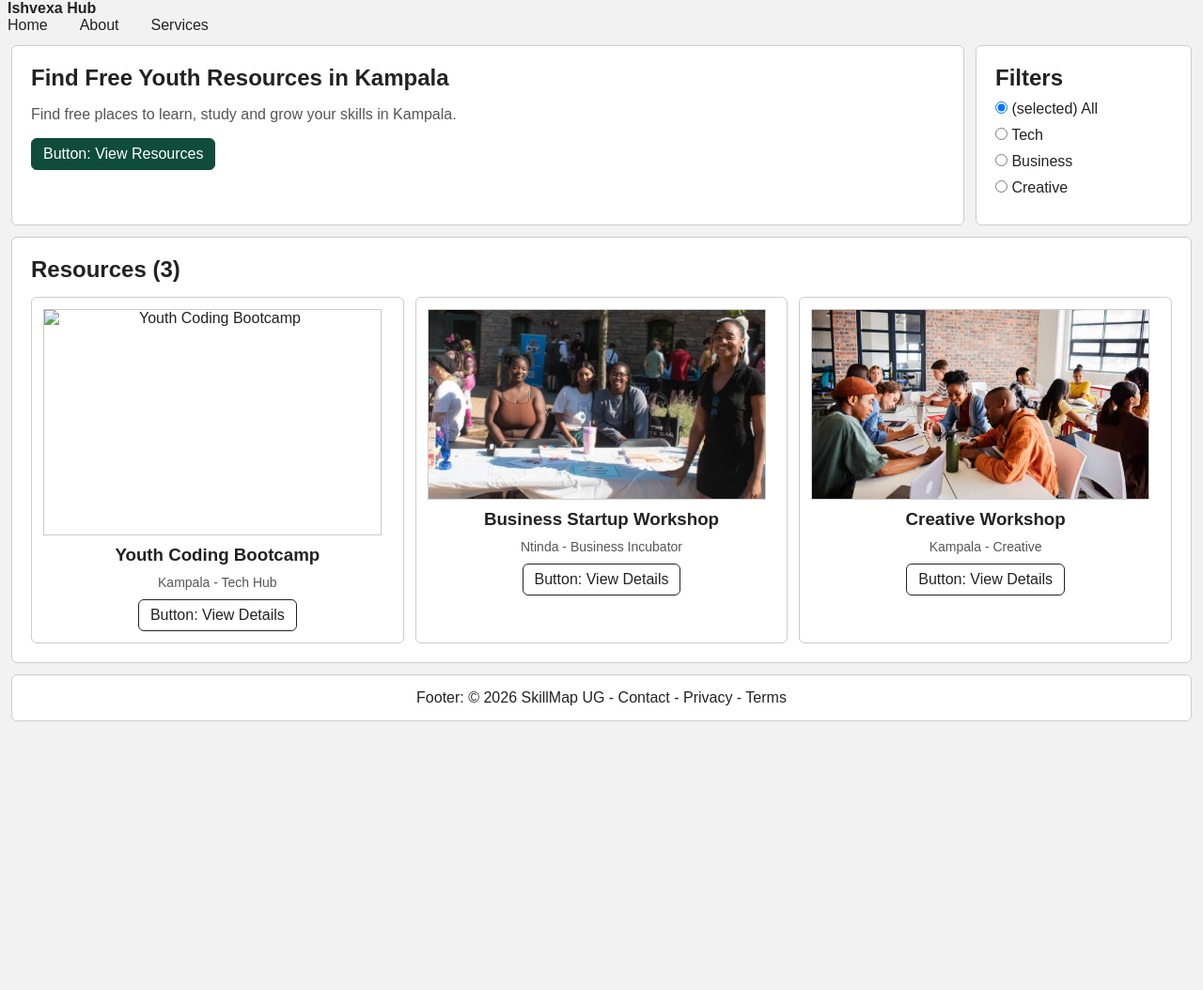
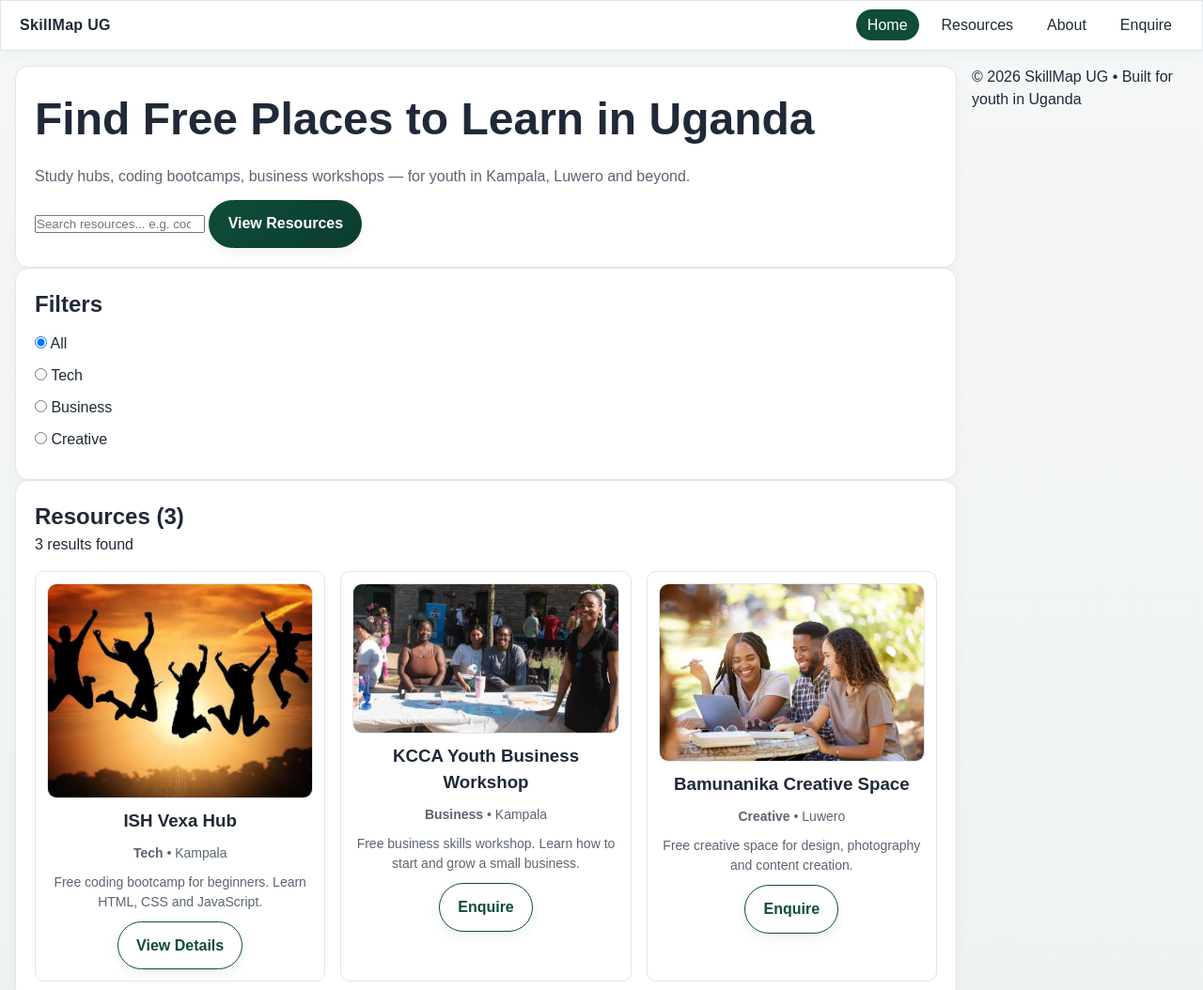
Before and after one commit to sempereza/skillmap-ug, a plain HTML site: page index.html in a window 1280 px wide. Shown: the top 1054 px of the page at 94% size. Before the commit the page ends 800 px from the top, so only its background shows below. Drawn offline with Linux system fonts and the light colour scheme.

Commit message:
Week 3: Add working search and filter for resources

```diff
--- a/index.html
+++ b/index.html
@@ -3,113 +3,87 @@
 <head>
 <meta charset="UTF-8">
 <meta name="viewport" content="width=device-width, initial-scale=1.0">
-  <title>SkillMap UG - Free Youth Resources in Kampala</title>
+<title>SkillMap UG - Free Youth Resources</title>
 <link rel="stylesheet" href="style.css">
 </head>
 <body>
-
-  <header>
-  <nav class="nav" aria-label="Main navigation">
-    <a href="index.html" class="logo">Ishvexa Hub</a>
-
-    <button class="menu-btn"
-  aria-expanded="false"
-  aria-controls="main-menu"
-  aria-label="Open menu">☰ Menu</button>
-
+  <header class="header">
+    <a href="index.html" class="logo">SkillMap UG</a>
+    <button class="menu-btn" aria-expanded="false" aria-controls="main-menu">Menu</button>
+    <nav class="nav" aria-label="Main Navigation">
       <ul id="main-menu">
-      <li><a href="index.html" aria-current="page">Home</a></li>
+        <li><a href="index.html" class="active" aria-current="page">Home</a></li>
+        <li><a href="index.html#resources">Resources</a></li>
         <li><a href="about.html">About</a></li>
-      <li><a href="services.html">Services</a></li>
+        <li><a href="enquire.html">Enquire</a></li>
       </ul>
     </nav>
   </header>
+
 <div class="page">
+  <main>
     <section class="hero">
-      <h1>Find Free Youth Resources in Kampala</h1>
-      <p>Find free places to learn, study and grow your skills in Kampala.</p>
+      <h1>Find Free Places to Learn in Uganda</h1>
+      <p>Study hubs, coding bootcamps, business workshops — for youth in Kampala, Luwero and beyond.</p>
 
-      <!-- From wireframe2 - search -->
-      <label class="search">
-        <input type="search" placeholder="Search resources...">
-      </label>
+      <input type="search" id="search-input" placeholder="Search resources... e.g. coding">
 
-      <!-- From wireframe2 - filter pills on mobile -->
       <div class="pills">
-        <button class="pill active">All</button>
-        <button class="pill">Tech</button>
-        <button class="pill">Business</button>
-        <button class="pill">Creative</button>
+        <button class="pill active" data-filter="all">All</button>
+        <button class="pill" data-filter="tech">Tech</button>
+        <button class="pill" data-filter="business">Business</button>
+        <button class="pill" data-filter="creative">Creative</button>
       </div>
 
-      <a href="#resources" class="btn btn-main">Button: View Resources</a>
+      <a href="#resources" class="btn btn-main">View Resources</a>
     </section>
 
     <aside class="filters">
       <h2>Filters</h2>
-      <label><input type="radio" name="filter" checked> (selected) All</label>
-      <label><input type="radio" name="filter"> Tech</label>
-      <label><input type="radio" name="filter"> Business</label>
-      <label><input type="radio" name="filter"> Creative</label>
+      <label><input type="radio" name="filter" value="all" checked> All</label>
+      <label><input type="radio" name="filter" value="tech"> Tech</label>
+      <label><input type="radio" name="filter" value="business"> Business</label>
+      <label><input type="radio" name="filter" value="creative"> Creative</label>
     </aside>
 
     <section class="resources" id="resources">
       <h2>Resources (3)</h2>
+      <p id="result-count">3 results found</p>
+      <p id="no-results" hidden>No resources found. Try another filter or clear search.</p>
+
       <div class="cards">
-        <article class="card">
-          <img
-            src="SkillMap-UG/assets/images/workshop.(jpeg)"
-            srcset="SkillMap-UG/assets/images/workshop.(jpeg) 360w, SkillMap-UG/assets/images/workshop.(jpeg) 768w, SkillMap-UG/assets/images/workshop.(jpeg) 1440w"
-            sizes="(max-width: 480px) 360px, (max-width: 768px) 768px, 1440px"
-            width="360"
-            height="240"
-            alt="Youth Coding Bootcamp">
-          <h3>Youth Coding Bootcamp</h3>
-          <p>Kampala - Tech Hub</p>
-          <a href="resources/ishvexa-hub.html" class="btn">Button: View Details</a>
+        <article class="card" data-category="tech">
+          <img src="assets/ishvexa.jpg" alt="ISH Vexa Hub">
+          <h3>ISH Vexa Hub</h3>
+          <p><strong>Tech</strong> • Kampala</p>
+          <p>Free coding bootcamp for beginners. Learn HTML, CSS and JavaScript.</p>
+          <a href="resources/ishvexa-hub.html" class="btn">View Details</a>
         </article>
 
-        <article class="card">
-          <img
-            src="SkillMap-UG/assets/images/businessskills.jpg"
-            srcset="SkillMap-UG/assets/images/businessskills.jpg 360w, SkillMap-UG/assets/images/businessskills.jpg 768w, SkillMap-UG/assets/images/businessskills.jpg 1440w"
-            sizes="(max-width: 480px) 360px, (max-width: 768px) 768px, 1440px"
-            width="360"
-            height="240"
-            alt="Business Startup Workshop">
-          <h3>Business Startup Workshop</h3>
-          <p>Ntinda - Business Incubator</p>
-          <a href="resources/ishvexa-hub.html" class="btn">Button: View Details</a>
+        <article class="card" data-category="business">
+          <img src="assets/business.jpg" alt="Business Workshop">
+          <h3>KCCA Youth Business Workshop</h3>
+          <p><strong>Business</strong> • Kampala</p>
+          <p>Free business skills workshop. Learn how to start and grow a small business.</p>
+          <a href="enquire.html" class="btn">Enquire</a>
         </article>
 
-        <article class="card">
-          <img
-            src="SkillMap-UG/assets/images/bootcamp.jpeg"
-            srcset="SkillMap-UG/assets/images/bootcamp.jpeg 360w, SkillMap-UG/assets/images/bootcamp.jpeg 768w, SkillMap-UG/assets/images/bootcamp.jpeg 1440w"
-            sizes="(max-width: 480px) 360px, (max-width: 768px) 768px, 1440px"
-            width="360"
-            height="240"
-            alt="Creative Workshop">
-          <h3>Creative Workshop</h3>
-          <p>Kampala - Creative</p>
-          <a href="resources/ishvexa-hub.html" class="btn">Button: View Details</a>
+        <article class="card" data-category="creative">
+          <img src="assets/creative.jpg" alt="Creative Hub">
+          <h3>Bamunanika Creative Space</h3>
+          <p><strong>Creative</strong> • Luwero</p>
+          <p>Free creative space for design, photography and content creation.</p>
+          <a href="enquire.html" class="btn">Enquire</a>
         </article>
       </div>
     </section>
+  </main>
 
-    <footer class="footer">
-      <p>Footer: © 2026 SkillMap UG - Contact - Privacy - Terms</p>
+  <footer>
+    <p>© 2026 SkillMap UG • Built for youth in Uganda</p>
   </footer>
+
 </div>
-
-  <!-- From wireframe2 - bottom nav only shows on phone -->
-  <nav class="bottom-nav" aria-label="Mobile navigation">
-    <a href="index.html" class="active">⌂ Home</a>
-    <a href="#resources">🔖 Saved</a>
-    <a href="enquire.html">👤 Profile</a>
-  </nav>
-  </nav>
-
 <script src="script.js"></script>
 </body>
 </html>
--- a/script.js
+++ b/script.js
@@ -1,19 +1,69 @@
-const btn = document.querySelector('.menu-btn');
-const menu = document.getElementById('main-menu');
+// --- Week 2: Mobile Menu ---
+const menuBtn = document.querySelector(".menu-btn");
+const menu = document.getElementById("main-menu");
 
-if(btn && menu){
-  btn.addEventListener('click', () => {
-    const isOpen = menu.classList.toggle('open');
-    btn.setAttribute('aria-expanded', isOpen);
-    btn.setAttribute('aria-label', isOpen ? 'Close menu' : 'Open menu');
-    if(isOpen) menu.querySelector('a').focus();
+if (menuBtn && menu) {
+  menuBtn.addEventListener("click", () => {
+    const isOpen = menu.classList.toggle("open");
+    menuBtn.setAttribute("aria-expanded", isOpen);
   });
 
-  document.addEventListener('keydown', (e) => {
-    if(e.key === 'Escape' && menu.classList.contains('open')){
-      menu.classList.remove('open');
-      btn.setAttribute('aria-expanded', 'false');
-      btn.focus();
+  document.addEventListener("keydown", (e) => {
+    if (e.key === "Escape") {
+      menu.classList.remove("open");
+      menuBtn.setAttribute("aria-expanded", "false");
+      menuBtn.focus();
     }
   });
 }
+
+// --- Week 3: Search + Filter ---
+const searchInput = document.getElementById("search-input");
+const cards = document.querySelectorAll(".card");
+const resultCount = document.getElementById("result-count");
+const noResults = document.getElementById("no-results");
+const pills = document.querySelectorAll(".pill");
+const radios = document.querySelectorAll('input[name="filter"]');
+
+let activeFilter = "all";
+
+function applyFilters() {
+  const query = searchInput ? searchInput.value.toLowerCase().trim() : "";
+  let visibleCount = 0;
+
+  cards.forEach((card) => {
+    const category = card.dataset.category;
+    const text = card.textContent.toLowerCase();
+    const matchesFilter = activeFilter === "all" || category === activeFilter;
+    const matchesSearch = text.includes(query);
+
+    if (matchesFilter && matchesSearch) {
+      card.style.display = "";
+      visibleCount++;
+    } else {
+      card.style.display = "none";
+    }
+  });
+
+  if (resultCount) resultCount.textContent = visibleCount + " results found";
+  if (noResults) noResults.hidden = visibleCount !== 0;
+}
+
+function setFilter(filter) {
+  activeFilter = filter;
+  pills.forEach((p) => p.classList.toggle("active", p.dataset.filter === filter));
+  radios.forEach((r) => { r.checked = r.value === filter; });
+  applyFilters();
+}
+
+pills.forEach((pill) => {
+  pill.addEventListener("click", () => setFilter(pill.dataset.filter));
+});
+
+radios.forEach((radio) => {
+  radio.addEventListener("change", () => setFilter(radio.value));
+});
+
+if (searchInput) searchInput.addEventListener("input", applyFilters);
+
+applyFilters();
--- a/style.css
+++ b/style.css
@@ -1,116 +1,262 @@
-/* SkillMap UG - Week 2 - wireframe1 desktop + wireframe2 mobile */
+/* SkillMap UG - wireframe desktop + mobile */
 :root {
   --main: #0f4c3a;
+  --main-dark: #0b3d30;
   --light: #eef5f1;
-  --bg: #f2f2f2;
+  --bg: #f3f4f6;
   --white: #fff;
-  --text: #222;
-  --line: #ccc;
+  --text: #1f2937;
+  --muted: #5a6472;
+  --line: #dfe5ea;
   --font: Arial, sans-serif;
-  --gap: 12px;
+  --gap: 16px;
   --padding: 20px;
-  --radius: 6px;
-  --border: 1px solid var(--line);
+  --radius: 14px;
+  --radius-sm: 10px;
   --focus: 2px solid #ff8c00;
 }
 
 * { margin: 0; padding: 0; box-sizing: border-box; }
-body { font-family: var(--font); background: var(--bg); color: var(--text); }
+body {
+  font-family: var(--font);
+  background: linear-gradient(180deg, #f6f7f8 0%, #edf3ef 100%);
+  color: var(--text);
+  line-height: 1.5;
+}
+a { text-decoration: none; }
 a:focus, button:focus, input:focus { outline: var(--focus); outline-offset: 2px; }
+img { max-width: 100%; height: auto; display: block; }
 
-/* Desktop header - wireframe1 */
 .header {
   background: var(--white);
-  border: var(--border);
-  padding: 12px var(--padding);
+  border: 1px solid var(--line);
+  box-shadow: 0 4px 16px rgba(15, 76, 58, 0.05);
+  position: sticky;
+  top: 0;
+  z-index: 30;
+  padding: 14px var(--padding);
   display: flex;
   justify-content: space-between;
   align-items: center;
   max-width: 1440px;
   margin: 0 auto;
 }
-.logo { font-weight: bold; text-decoration: none; color: var(--text); }
-.nav ul { list-style: none; display: flex; gap: 18px; }
-.nav a { text-decoration: none; color: var(--text); padding: 6px 8px; }
-.nav a.active { background: var(--main); color: white; border-radius: var(--radius); }
-.menu-btn { display: none; background: none; border: none; font-size: 22px; }
+.logo {
+  font-weight: 700;
+  color: var(--text);
+  letter-spacing: 0.02em;
+}
+.nav ul {
+  list-style: none;
+  display: flex;
+  gap: 12px;
+  align-items: center;
+}
+.nav a {
+  color: var(--text);
+  padding: 8px 12px;
+  border-radius: 999px;
+  transition: 0.2s ease;
+}
+.nav a:hover,
+.nav a:focus-visible {
+  background: var(--light);
+  color: var(--main);
+}
+.nav a.active {
+  background: var(--main);
+  color: var(--white);
+}
+.menu-btn {
+  display: none;
+  background: var(--white);
+  border: 1px solid var(--line);
+  color: var(--text);
+  font-size: 22px;
+  border-radius: 10px;
+  padding: 8px 12px;
+  cursor: pointer;
+}
 
-/* Desktop layout - wireframe1 */
 .page {
-  max-width: 1440px; margin: 0 auto; padding: var(--gap);
+  max-width: 1440px;
+  margin: 0 auto;
+  padding: var(--gap);
   display: grid;
   grid-template-columns: 1fr 230px;
   grid-template-areas: "hero filters" "resources resources" "footer footer";
   gap: var(--gap);
 }
-.hero { grid-area: hero; background: var(--white); border: var(--border); padding: var(--padding); border-radius: var(--radius); }
-.hero p { margin: 12px 0; line-height: 1.6; color: #555; }
-.filters { grid-area: filters; background: var(--white); border: var(--border); padding: var(--padding); border-radius: var(--radius); }
-.filters label { display: block; margin: 10px 0; }
-.resources { grid-area: resources; background: var(--white); border: var(--border); padding: var(--padding); border-radius: var(--radius); }
-.cards { display: grid; grid-template-columns: 1fr 1fr 1fr; gap: var(--gap); margin-top: 15px; }
-.card { border: var(--border); padding: 12px; text-align: center; border-radius: var(--radius); }
-.card img { max-width: 100%; height: auto; display: block; border: var(--border); margin-bottom: 10px; }
-.card p { margin: 10px 0; color: #555; font-size: 14px; }
-.btn { display: inline-block; border: 1px solid var(--text); padding: 7px 12px; text-decoration: none; color: var(--text); background: var(--white); border-radius: var(--radius); }
-.btn-main { background: var(--main); color: white; border-color: var(--main); }
-.footer { grid-area: footer; background: var(--white); border: var(--border); text-align: center; padding: 15px; border-radius: var(--radius); }
+.hero,
+.filters,
+.resources,
+.footer {
+  background: var(--white);
+  border: 1px solid var(--line);
+  border-radius: var(--radius);
+  box-shadow: 0 4px 14px rgba(17, 24, 39, 0.03);
+}
+.hero { grid-area: hero; padding: var(--padding); }
+.hero h1 { margin-bottom: 10px; font-size: clamp(2rem, 4vw, 3rem); }
+.hero p { margin: 12px 0; color: var(--muted); line-height: 1.6; }
+.filters {
+  grid-area: filters;
+  padding: var(--padding);
+}
+.filters h2 { margin-bottom: 12px; }
+.filters label {
+  display: block;
+  margin: 10px 0;
+  color: var(--text);
+}
+.resources {
+  grid-area: resources;
+  padding: var(--padding);
+}
+.cards {
+  display: grid;
+  grid-template-columns: repeat(3, minmax(0, 1fr));
+  gap: var(--gap);
+  margin-top: 16px;
+}
+.card {
+  border: 1px solid var(--line);
+  background: #fff;
+  border-radius: var(--radius-sm);
+  padding: 12px;
+  text-align: center;
+}
+.card img {
+  border-radius: 10px;
+  border: 1px solid var(--line);
+  margin: 0 auto 10px;
+}
+.card h3 { margin-bottom: 8px; }
+.card p { margin: 10px 0; color: var(--muted); font-size: 14px; }
 
-/* Search + pills - hidden on desktop, shown on phone (wireframe2) */
+.btn, button.btn {
+  display: inline-flex;
+  align-items: center;
+  justify-content: center;
+  gap: 8px;
+  border: 1px solid var(--main);
+  background: var(--white);
+  color: var(--main);
+  padding: 0.8rem 1.2rem;
+  border-radius: 999px;
+  font-weight: 700;
+  text-decoration: none;
+  cursor: pointer;
+  transition: transform 0.18s ease, box-shadow 0.18s ease, background 0.18s ease;
+  box-shadow: 0 4px 12px rgba(15, 76, 58, 0.08);
+}
+.btn:hover,
+button.btn:hover,
+.btn:focus-visible,
+button.btn:focus-visible {
+  transform: translateY(-1px);
+  box-shadow: 0 8px 18px rgba(15, 76, 58, 0.12);
+}
+.btn-main,
+button.btn-main {
+  background: linear-gradient(135deg, var(--main) 0%, var(--main-dark) 100%);
+  color: var(--white);
+  border-color: var(--main-dark);
+}
+.btn-main:hover,
+button.btn-main:hover,
+.btn-main:focus-visible,
+button.btn-main:focus-visible {
+  background: linear-gradient(135deg, var(--main-dark) 0%, var(--main) 100%);
+}
+.footer {
+  grid-area: footer;
+  text-align: center;
+  padding: 18px;
+  margin-top: 4px;
+}
+
 .search { display: none; }
 .pills { display: none; }
 .bottom-nav { display: none; }
 
-/* 768px - tablet */
 @media (max-width: 768px) {
   .page { grid-template-columns: 1fr; grid-template-areas: "hero" "filters" "resources" "footer"; }
   .cards { grid-template-columns: 1fr 1fr; }
 }
 
-/* 360px - phone - wireframe2 */
 @media (max-width: 480px) {
-  .nav ul { display: none; } /* hide desktop nav, show hamburger like wireframe2 */
+  .nav ul { display: none; }
+  .nav ul.open {
+    display: flex;
+    flex-direction: column;
+    position: absolute;
+    top: calc(100% + 8px);
+    right: var(--padding);
+    background: var(--white);
+    padding: 16px;
+    border: 1px solid var(--line);
+    border-radius: 12px;
+    z-index: 20;
+    min-width: 180px;
+    box-shadow: 0 12px 24px rgba(15, 76, 58, 0.08);
+  }
   .menu-btn { display: block; }
   .page { padding: 8px; }
   .cards { grid-template-columns: 1fr; }
   .hero, .filters, .resources { padding: 15px; }
-
-  /* show search + pills on phone */
   .search { display: block; margin: 12px 0; }
-  .search input { width: 100%; padding: 10px; border: var(--border); border-radius: 20px; }
-  .pills { display: flex; gap: 8px; flex-wrap: wrap; margin: 10px 0; }
-  .pill { padding: 6px 12px; border: var(--border); background: var(--white); border-radius: 20px; }
-  .pill.active { background: var(--main); color: white; }
-
-  /* bottom nav on phone */
+  .search input {
+    width: 100%;
+    padding: 10px 12px;
+    border: 1px solid var(--line);
+    border-radius: 999px;
+  }
+  .pills {
+    display: flex;
+    gap: 8px;
+    flex-wrap: wrap;
+    margin: 10px 0 16px;
+  }
+  .pill {
+    padding: 7px 12px;
+    border: 1px solid var(--line);
+    background: var(--white);
+    border-radius: 999px;
+    color: var(--text);
+    cursor: pointer;
+  }
+  .pill.active {
+    background: var(--main);
+    color: var(--white);
+    border-color: var(--main);
+  }
   .bottom-nav {
-    display: flex; justify-content: space-around;
-    position: sticky; bottom: 0;
-    background: var(--white); border-top: var(--border);
+    display: flex;
+    justify-content: space-around;
+    position: sticky;
+    bottom: 0;
+    background: var(--white);
+    border-top: 1px solid var(--line);
     padding: 10px 0;
+    z-index: 10;
   }
-  .bottom-nav a { text-decoration: none; color: var(--text); font-size: 14px; }
-  .bottom-nav a.active { color: var(--main); font-weight: bold; }
-}.bottom-nav a { text-decoration: none; color: var(--text); font-size: 14px; }
-.bottom-nav a.active { color: var(--main); font-weight: 700; }
-}
-/* closes @media 480px */
-
-/* === WEEK 2 - 4. MOBILE MENU === */
-.menu-btn{display:none; border:1px solid #ccc; background:#fff; padding:8px 12px; border-radius:6px; cursor:pointer}
-
-@media (max-width:768px){
-  .nav ul{display:none}
-  .nav ul.open{display:flex; flex-direction:column; position:absolute; top:60px; right:16px; background:#fff; padding:16px; border:1px solid #ddd; border-radius:8px; z-index:20}
-  .menu-btn{display:block}
+  .bottom-nav a {
+    color: var(--text);
+    font-size: 14px;
+    text-decoration: none;
+  }
+  .bottom-nav a.active {
+    color: var(--main);
+    font-weight: 700;
+  }
 }
 
-/* === WEEK 2 - 5. ACCESSIBILITY === */
-a:focus-visible, button:focus-visible, input:focus-visible, textarea:focus-visible, select:focus-visible{
-  outline:3px solid #ff6b35;
-  outline-offset:2px;
+a:focus-visible, button:focus-visible, input:focus-visible, textarea:focus-visible, select:focus-visible {
+  outline: 3px solid #ff6b35;
+  outline-offset: 2px;
 }
-@media (prefers-reduced-motion: reduce){
-  html{scroll-behavior:auto}
-  *{animation:none !important; transition:none !important}
+@media (prefers-reduced-motion: reduce) {
+  html { scroll-behavior: auto; }
+  * { animation: none !important; transition: none !important; }
 }
```
Also changed, not shown: about.html (+3 -3 lines), enquire.html (+5 -5 lines), resources/ishvexa-hub.html (+1 -1 lines), assets/business.jpg (added), assets/creative.jpg (added), assets/ishvexa.jpg (added). Lines whose indentation alone changed are shown as unchanged.
